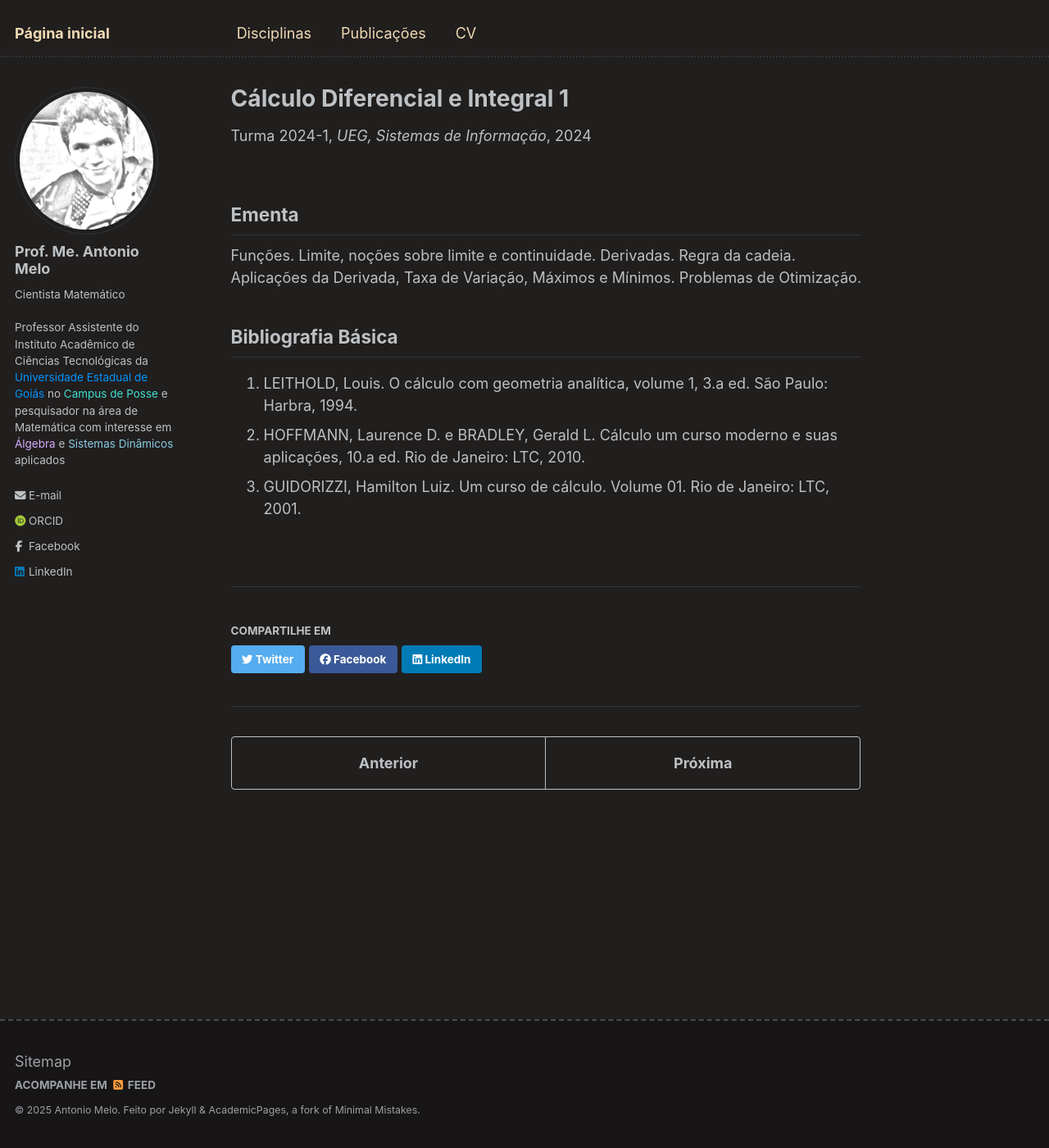
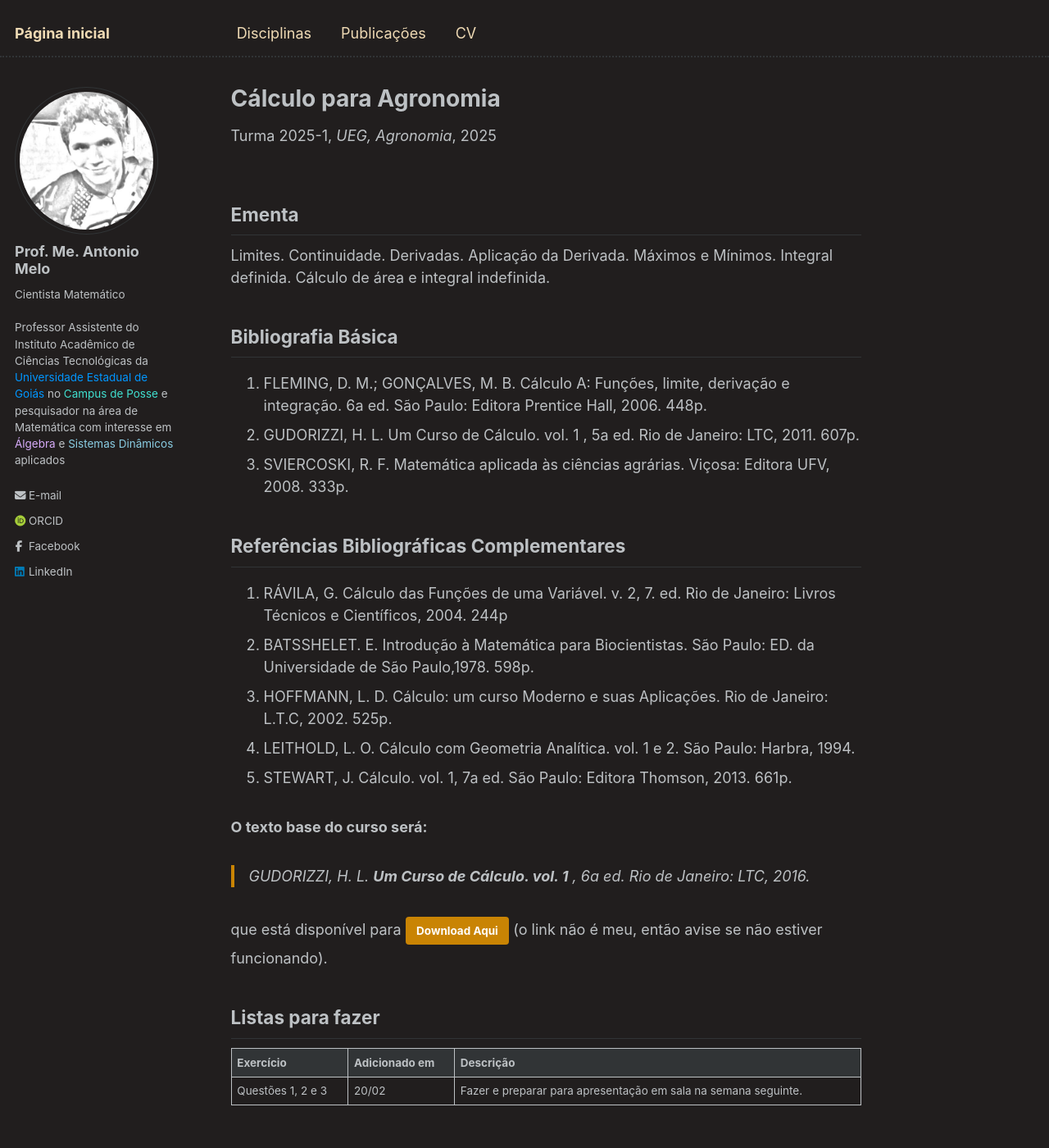
Before and after one commit to antmelo/antmelo.github.io, a Jekyll site: the page built from _teaching/2025-1-calculo.md, in a window 1280 px wide and 1400 px high. Shown: the whole window at 82% size. Built offline with Jekyll 4.4.1, drawn with Linux system fonts in a browser that asks for light colours; some web fonts are replaced.

Commit message:
Update 2025-1-calculo.md

```diff
--- a/_teaching/2025-1-calculo.md
+++ b/_teaching/2025-1-calculo.md
@@ -1,20 +1,40 @@
 ---
-title: "Cálculo Diferencial e Integral 1"
+title: "Cálculo para Agronomia"
 collection: teaching
-type: "Turma 2024-1"
-permalink: /teaching/2024-1-calculo1
-venue: "UEG, Sistemas de Informação"
-date: 2024-05-21
+type: "Turma 2025-1"
+permalink: /teaching/2025-1-calculo
+venue: "UEG, Agronomia"
+date: 2025-02-21
 location: "Posse, Goiás"
 ---
 
 ## Ementa
-Funções. Limite, noções sobre limite e continuidade. Derivadas. Regra da cadeia. Aplicações da Derivada, Taxa de Variação, Máximos e Mínimos. Problemas de
-Otimização.
+Limites. Continuidade. Derivadas. Aplicação da Derivada. Máximos e Mínimos. Integral definida. Cálculo de área e integral indefinida.
 
 ## Bibliografia Básica
 
 
-1. LEITHOLD, Louis. O cálculo com geometria analítica, volume 1, 3.a ed. São Paulo: Harbra, 1994.
-2. HOFFMANN, Laurence D. e BRADLEY, Gerald L. Cálculo um curso moderno e suas aplicações, 10.a ed. Rio de Janeiro: LTC, 2010.
-3. GUIDORIZZI, Hamilton Luiz. Um curso de cálculo. Volume 01. Rio de Janeiro: LTC, 2001.
+1. FLEMING, D. M.; GONÇALVES, M. B. Cálculo A: Funções, limite, derivação e integração. 6a ed. São Paulo: Editora Prentice Hall, 2006. 448p.
+2. GUDORIZZI, H. L. Um Curso de Cálculo. vol. 1 , 5a ed. Rio de Janeiro: LTC, 2011. 607p.
+3. SVIERCOSKI, R. F. Matemática aplicada às ciências agrárias. Viçosa: Editora UFV, 2008. 333p.
+
+## Referências Bibliográficas Complementares
+
+4. RÁVILA, G. Cálculo das Funções de uma Variável. v. 2, 7. ed. Rio de Janeiro: Livros Técnicos e Científicos, 2004. 244p
+5. BATSSHELET. E. Introdução à Matemática para Biocientistas. São Paulo: ED. da Universidade de São Paulo,1978. 598p.
+6. HOFFMANN, L. D. Cálculo: um curso Moderno e suas Aplicações. Rio de Janeiro: L.T.C, 2002. 525p.
+7. LEITHOLD, L. O. Cálculo com Geometria Analítica. vol. 1 e 2. São Paulo: Harbra, 1994.
+8. STEWART, J. Cálculo. vol. 1, 7a ed. São Paulo: Editora Thomson, 2013. 661p.
+
+### O texto base do curso será:
+
+   > GUDORIZZI, H. L. **Um Curso de Cálculo. vol. 1** , 6a ed. Rio de Janeiro: LTC, 2016.
+
+que está disponível para [Download Aqui](https://antmelo.github.io/files/L6solv.pdf){: .btn}  (o link não é meu, então avise se não estiver funcionando).
+
+
+## Listas para fazer
+
+| Exercício           | Adicionado em   |              Descrição                                                |
+| --------         | ------ | ------------------------------------------------------------ |
+| Questões 1, 2 e 3 | 20/02   | Fazer e preparar para apresentação em sala na semana seguinte.   |
```
